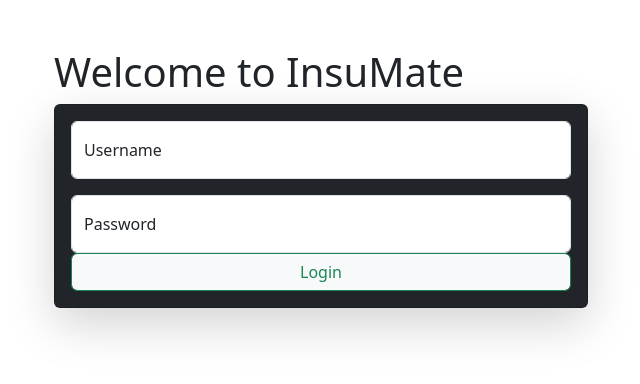
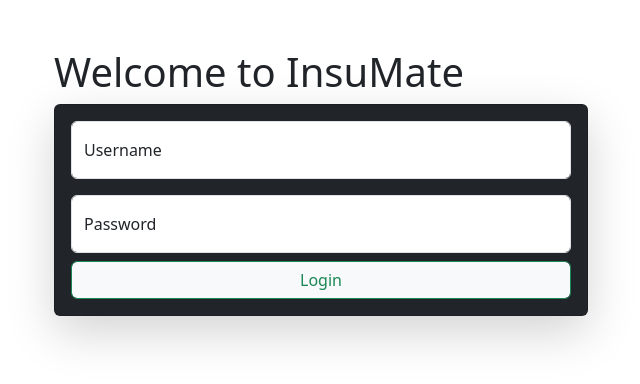
Before and after one commit to jcivitel/django_insumate, a Django app: template django_im_frontend/templates/login.html in a window 1280 px wide. Shown: the top 384 px of the page, without its empty margins (319-959 px from the left). Run offline with Django 5.2, Linux system fonts and the light colour scheme; the template is opened without the code that fills it, so the values that code supplies are empty; parts of the project's set-up code (start-up, migrations or seed data) failed here and were passed over; some libraries are stand-ins or nearby versions.

Commit message:
fix login spacing

```diff
--- a/django_im_frontend/templates/login.html
+++ b/django_im_frontend/templates/login.html
@@ -18,7 +18,7 @@
                                        placeholder="Password">
                                 <label for="id_password">Password</label>
                             </div>
-                            <button class="form-control btn btn-light btn-outline-success" type="submit">Login</button>
+                            <button class="form-control btn btn-light btn-outline-success mt-2" type="submit">Login</button>
                         </form>
                     </div>
                 </div>
```
